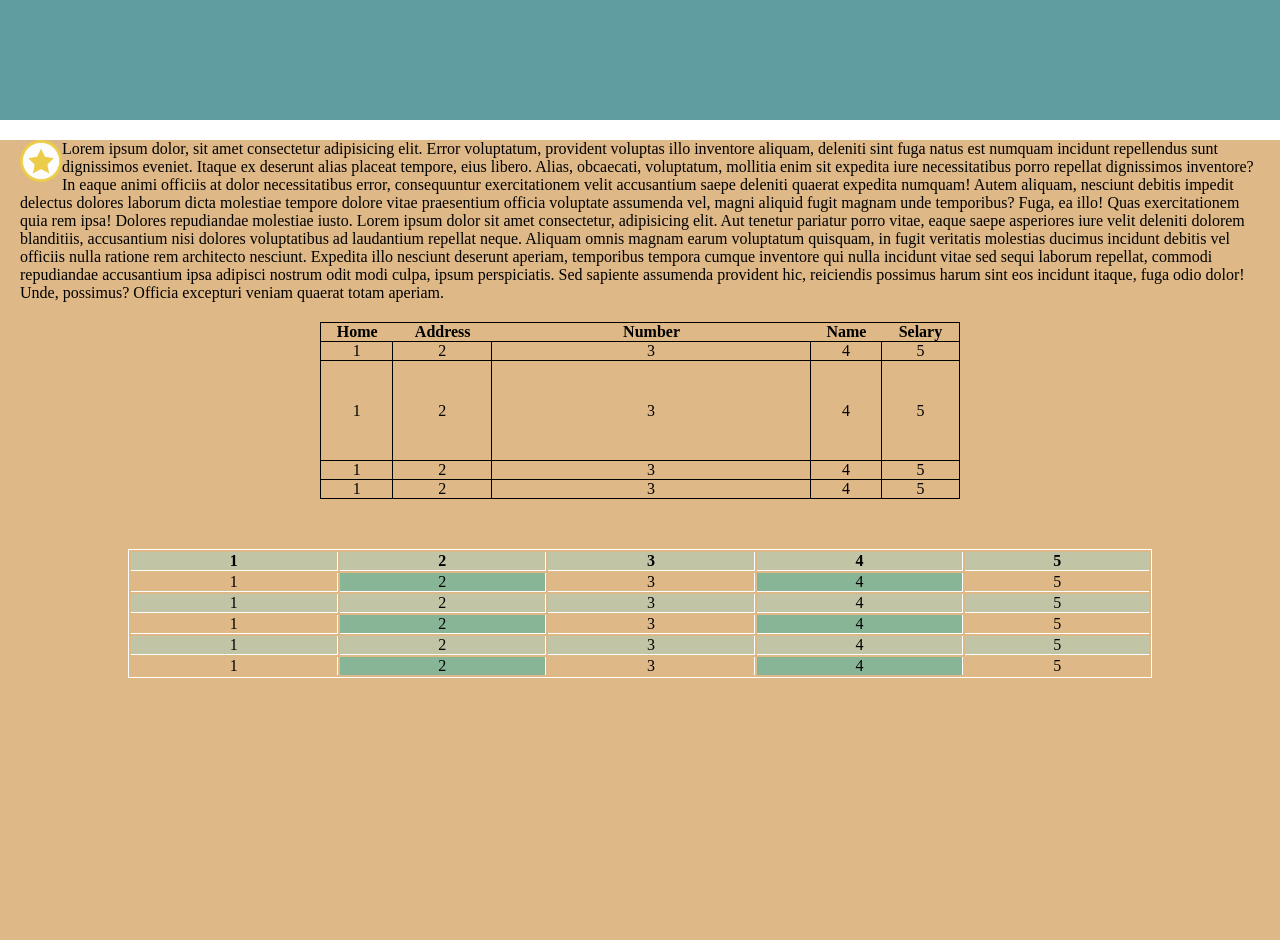
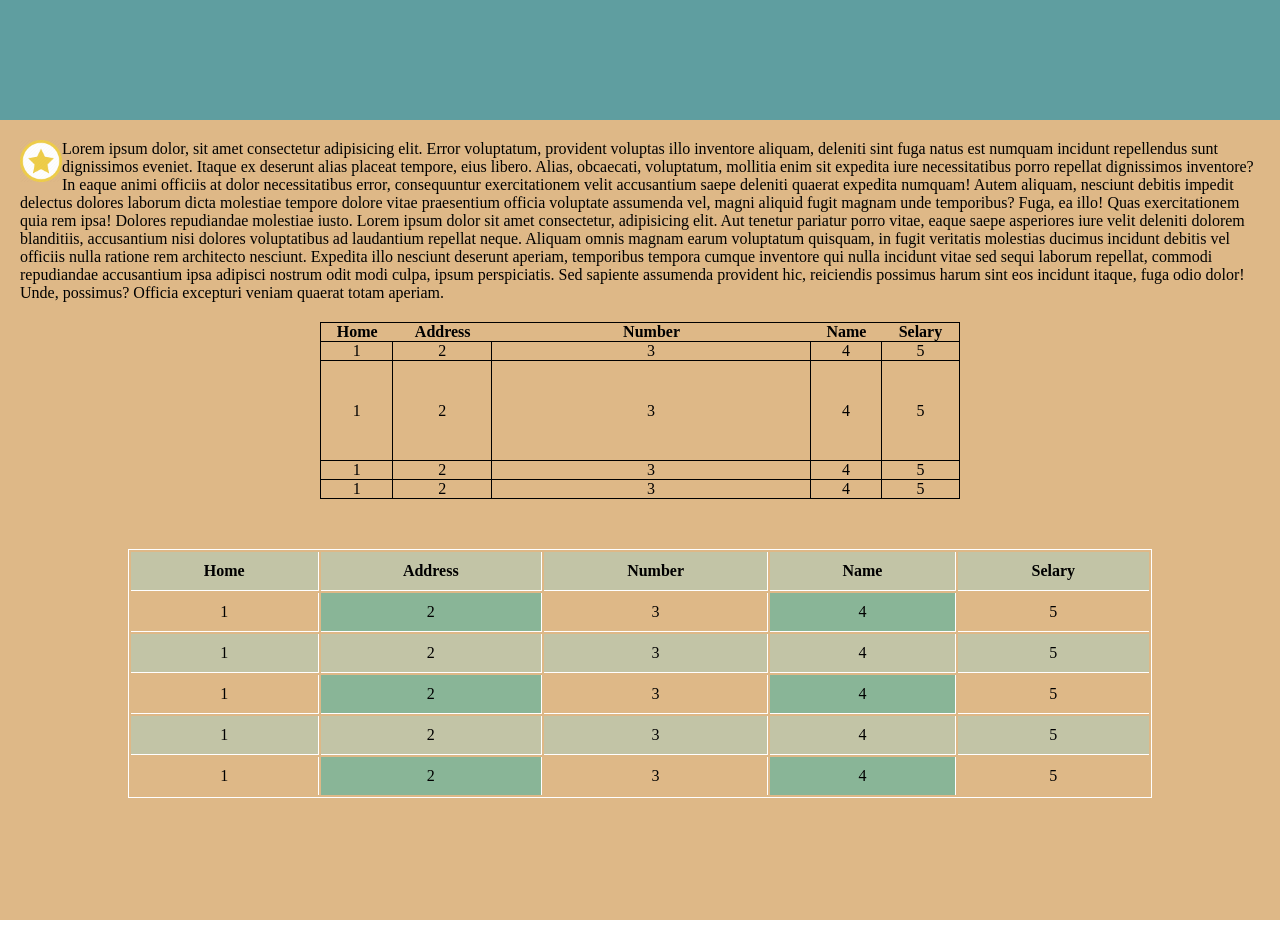
Before and after one commit to Johora99/P.H-2, a plain HTML site: page index.html in a window 1280 px wide. Shown: the part 1480-2420 px from the top of the page. Drawn offline with Linux system fonts and the light colour scheme.

Commit message:
2nd commit

```diff
--- a/css/style.scss
+++ b/css/style.scss
@@ -67,7 +67,7 @@ body{
         background-color: burlywood;
 
       .sub-div1{
-        margin: 20px;
+       padding: 20px;
         img{
             width: 42px;
             height: 42px;
@@ -122,7 +122,7 @@ body{
       }
     }
     .sub-div3{
-        margin-top: 50px;
+      margin-top: 50px;
         table{
             margin: auto;
             width: 80%;
@@ -133,11 +133,15 @@ body{
                 tr{
                       background-color: rgba(150, 212, 212, 0.4);
                     th{
+                        padding: 10px 20px;
                         border-bottom: 1px solid #fff;
                          &:not(&:last-child){
                                 border-right: 1px solid #fff;
                         }
 
+                    }
+                      &:hover{
+                        background-color: rgba(4, 70, 70, 0.4);
                     }
 
                     }
@@ -154,6 +158,7 @@ body{
                         }
                     }
                     td{
+                         padding: 10px 20px;
                         &:not(&:last-child){
                                 border-right: 1px solid #fff;
                         }
@@ -166,6 +171,9 @@ body{
                        }
                         }
                     }
+                    &:hover{
+                        background-color: rgba(4, 70, 70, 0.4);
+                    }
                 }
             }
         }
--- a/index.html
+++ b/index.html
@@ -98,11 +98,11 @@
         <table>
             <thead>
                 <tr>
-                    <th>1</th>
-                    <th>2</th>
-                    <th>3</th>
-                    <th>4</th>
-                    <th>5</th>
+                   <th>Home</th>
+                    <th>Address</th>
+                    <th>Number</th>
+                    <th>Name</th>
+                    <th>Selary</th>
                     <tbody>
                         <tr>
                             <td>1</td>
```
Also changed, not shown: css/style.min.css, 1 other file.
